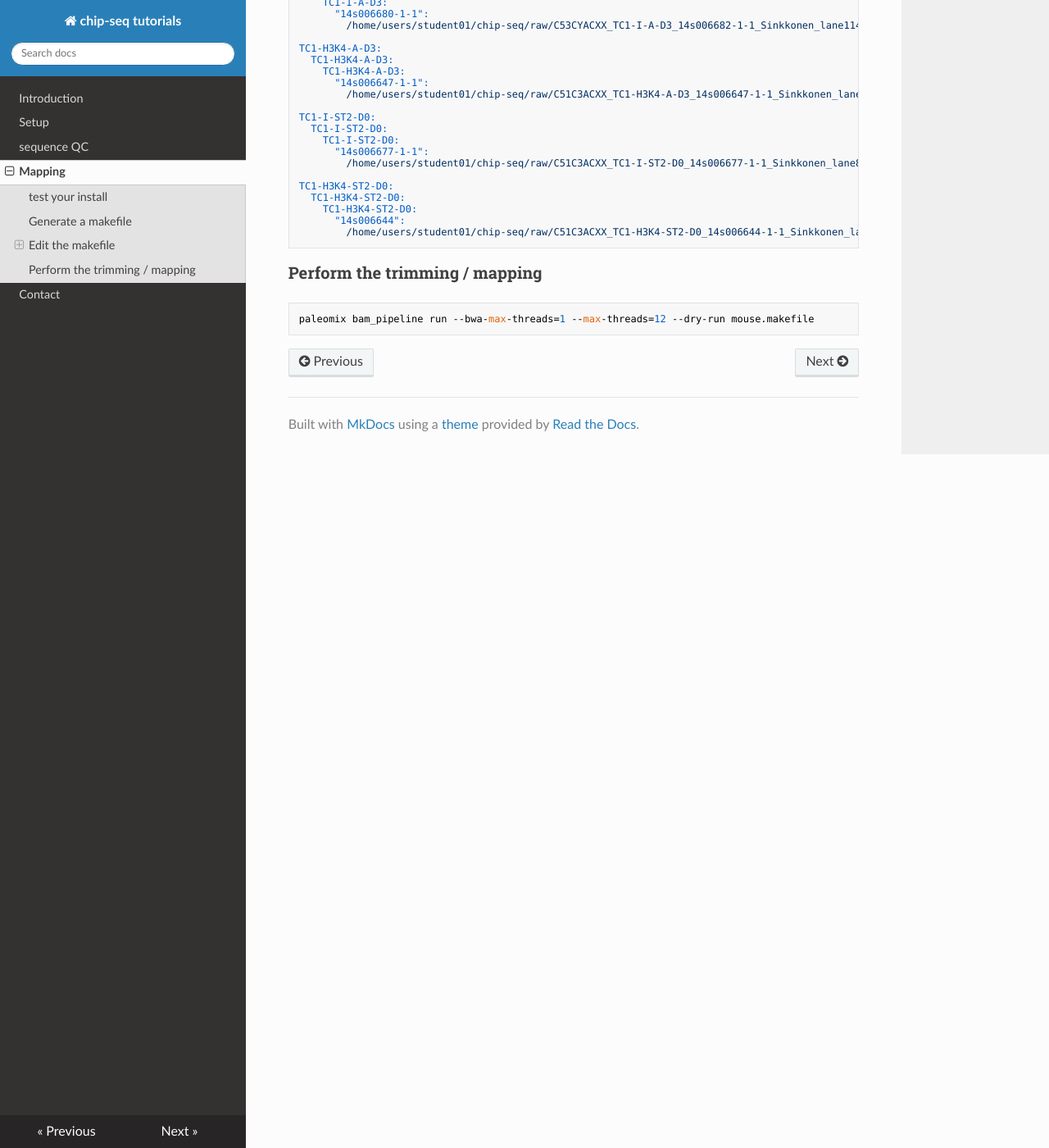
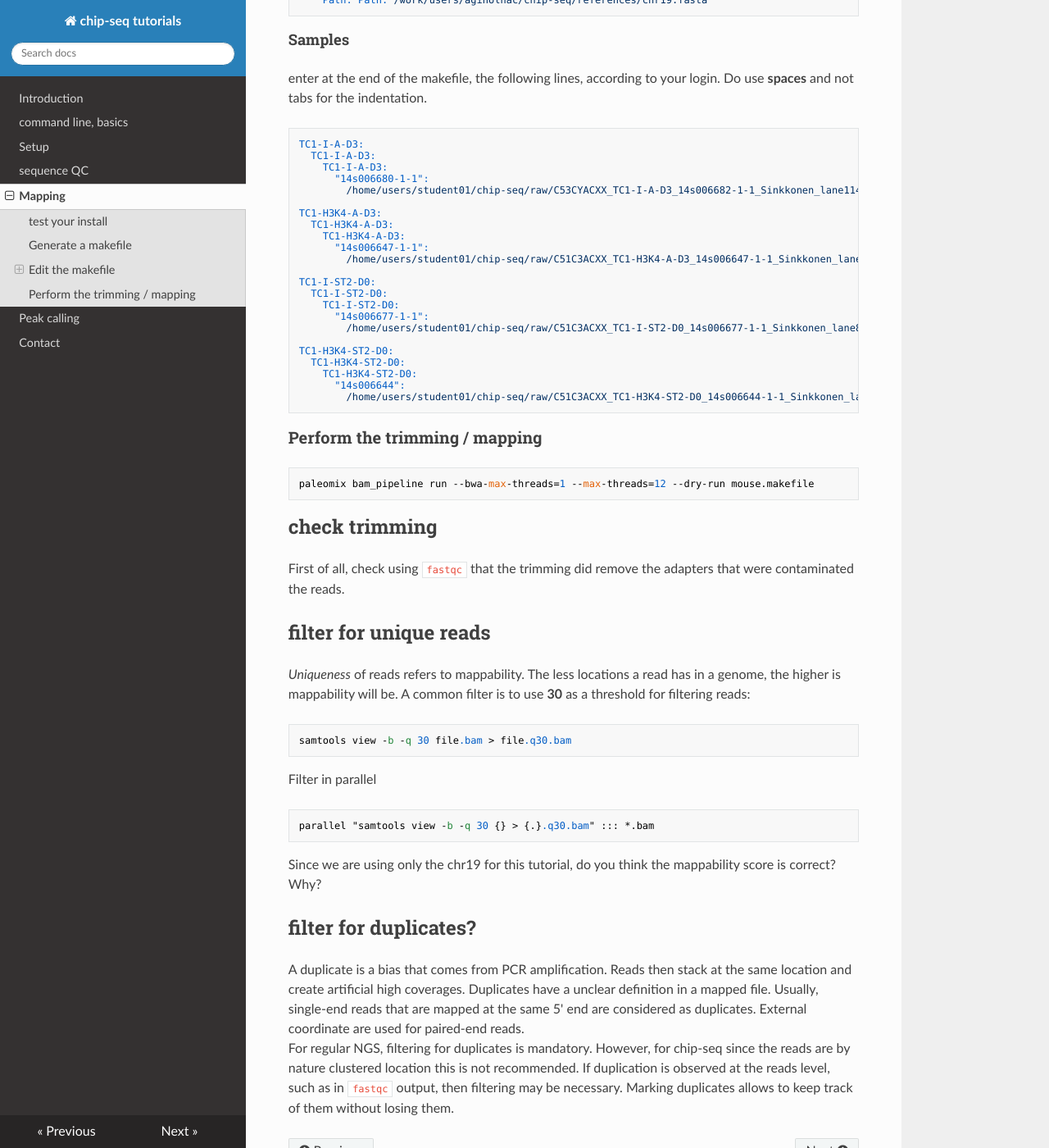
Before and after one commit to ginolhac/chip-seq, an MkDocs documentation site: the page built from docs/mapping.md, in a window 1280 px wide and 1400 px high, scrolled down 1799 px. Shown: the whole window at 82% size. Built offline with MkDocs 1.6.1, drawn with Linux system fonts in a browser that asks for light colours; nearby versions of some CDN libraries; old or Windows-style settings are respelled for this version of MkDocs; some of the changed text lies outside the part shown.

Commit message:
more docs

````diff
--- a/docs/mapping.md
+++ b/docs/mapping.md
@@ -1,6 +1,6 @@
 ## paleomix, Next-Generation Sequencing wrapper
 
-this framework is open-source and available at [GitHub](https://github.com/MikkelSchubert/paleomix) and wrap all steps from `fastq` to `bam` files. Actually, this tol can do much more but the rest is out of scope.
+this framework is open-source and available at [GitHub](https://github.com/MikkelSchubert/paleomix) and wrap all steps from `fastq` to `bam` files. Actually, this tool can do much more but the rest is out of scope. Its major drawback is that it is dedicated to one machine. For clusters, you are then limited to one node since memory are not shared by default.
 
 check if paleomix is available
 ```
@@ -35,6 +35,13 @@ paleomix bam_pipeline mkfile > mouse.makefile
 ### Edit the makefile
 
 using your favorite editor, edit the `mouse.makefile`. For example `vim mouse.makefile` or `kate` or `nano`.
+
+#### Options
+
+For duplicates, change the default behaviour from `filter` to `mark`
+```
+  PCRDuplicates: mark
+```
 
 #### Features
 
@@ -104,3 +111,28 @@ TC1-H3K4-ST2-D0:
 ```
 paleomix bam_pipeline run --bwa-max-threads=1 --max-threads=12 --dry-run mouse.makefile
 ```
+
+## check trimming
+
+First of all, check using `fastqc` that the trimming did remove the adapters that were contaminated the reads.
+
+## filter for unique reads
+
+*Uniqueness* of reads refers to mappability. The less locations a read has in a genome, the higher is mappability will be.
+A common filter is to use **30** as a threshold for filtering reads:
+
+```
+samtools view -b -q 30 file.bam > file.q30.bam
+```
+
+Filter in parallel
+```
+parallel "samtools view -b -q 30 {} > {.}.q30.bam" ::: *.bam
+```
+
+Since we are using only the chr19 for this tutorial, do you think the mappability score is correct? Why?
+
+## filter for duplicates?
+
+A duplicate is a bias that comes from PCR amplification. Reads then stack at the same location and create artificial high coverages. Duplicates have a unclear definition in a mapped file. Usually, single-end reads that are mapped at the same 5' end are considered as duplicates. External coordinate are used for paired-end reads.
+For regular NGS, filtering for duplicates is mandatory. However, for chip-seq since the reads are by nature clustered location this is not recommended. If duplication is observed at the reads level, such as in `fastqc` output, then filtering may be necessary. Marking duplicates allows to keep track of them without losing them.
--- a/mkdocs.yml
+++ b/mkdocs.yml
@@ -1,8 +1,10 @@
 site_name: chip-seq tutorials
 pages:
 - Introduction: 'index.md'
+- command line, basics: 'cli.md'
 - Setup: 'install.md'
 - sequence QC: 'fastqc.md'
 - Mapping: 'mapping.md'
+- Peak calling: 'peak.md'
 - Contact: 'contact.md'
 theme: readthedocs
````
Also changed, not shown: docs/cli.md (added, +125 -0 lines), docs/index.md (+4 -2 lines), docs/install.md (+2 -2 lines), docs/peak.md (added, +33 -0 lines).
